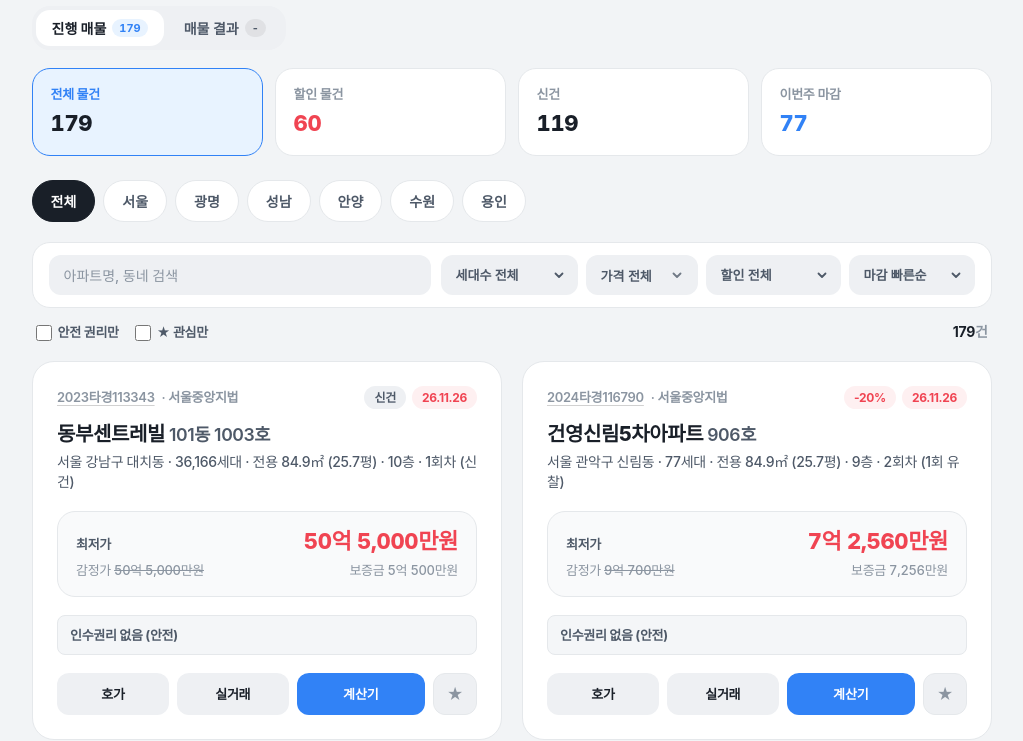
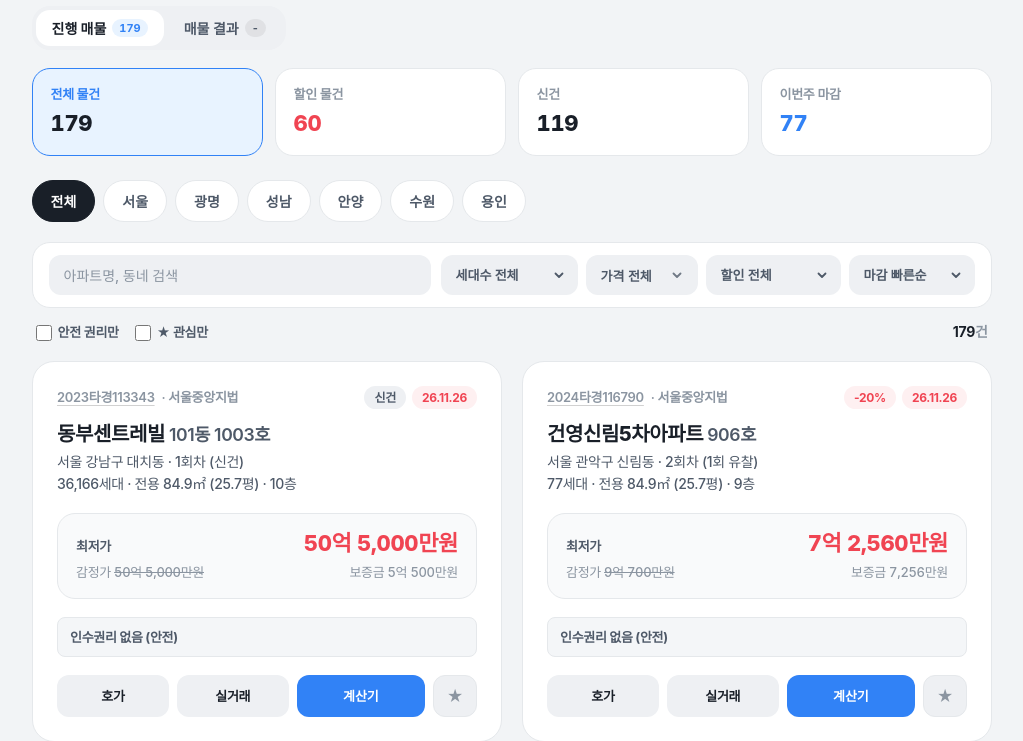
Before and after one commit to hanb0303/Auction, a plain HTML site: page index.html in a window 1280 px wide. Shown: the part 88-829 px from the top of the page, without its empty margins (121-1144 px from the left). Drawn offline with Linux system fonts and the light colour scheme; a web font is replaced by a local one.

Commit message:
Standardize card complex-spec into 2 fixed lines for grid alignment

```diff
--- a/css/style.css
+++ b/css/style.css
@@ -951,10 +951,19 @@ select.select-clean::-ms-expand {
 }
 
 .complex-spec {
+  display: flex;
+  flex-direction: column;
+  gap: 2px;
   font-size: 14px;
   line-height: 1.45;
   color: var(--text-sub);
   font-weight: 500;
+}
+
+.complex-spec-line {
+  white-space: nowrap;
+  overflow: hidden;
+  text-overflow: ellipsis;
 }
 
 /* Price Section */
--- a/index.html
+++ b/index.html
@@ -9,7 +9,7 @@
   <link rel="preload" href="data/auction_data.json" as="fetch" crossorigin>
   <link rel="stylesheet" href="https://cdn.jsdelivr.net/gh/sun-typeface/SUIT@2/fonts/static/woff2/SUIT.css" media="print" onload="this.media='all'">
   <noscript><link rel="stylesheet" href="https://cdn.jsdelivr.net/gh/sun-typeface/SUIT@2/fonts/static/woff2/SUIT.css"></noscript>
-  <link rel="stylesheet" href="css/style.css?v=20261125_06">
+  <link rel="stylesheet" href="css/style.css?v=20261125_07">
 </head>
 <body>
 
@@ -254,6 +254,6 @@
   <!-- Toast -->
   <div id="toast" class="toss-toast"></div>
 
-  <script src="js/app.js?v=20261125_04" defer></script>
+  <script src="js/app.js?v=20261125_05" defer></script>
 </body>
 </html>
--- a/js/app.js
+++ b/js/app.js
@@ -754,7 +754,10 @@
                 ${escapeHtml(complexName)}${dongHo ? ` <span class="complex-dong-ho">${escapeHtml(dongHo)}</span>` : ''}
               </a>
             </h3>
-            <div class="complex-spec">${escapeHtml(district)}${households ? ` · ${escapeHtml(households)}` : ''} · 전용 ${escapeHtml(areaM2)}㎡ (${escapeHtml(areaPyeong)}평) · ${escapeHtml(floorInfo)} · ${escapeHtml(auctionRound)}</div>
+            <div class="complex-spec">
+              <div class="complex-spec-line">${escapeHtml(district)}${auctionRound ? ` · ${escapeHtml(auctionRound)}` : ''}</div>
+              <div class="complex-spec-line">${[households ? escapeHtml(households) : '', `전용 ${escapeHtml(areaM2)}㎡ (${escapeHtml(areaPyeong)}평)`, floorInfo ? escapeHtml(floorInfo) : ''].filter(Boolean).join(' · ')}</div>
+            </div>
           </div>
 
           <div class="${priceSectionClass}">
```
